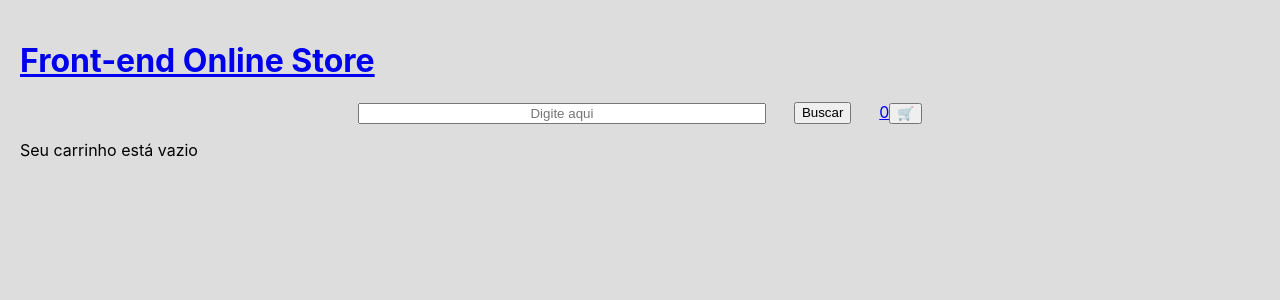
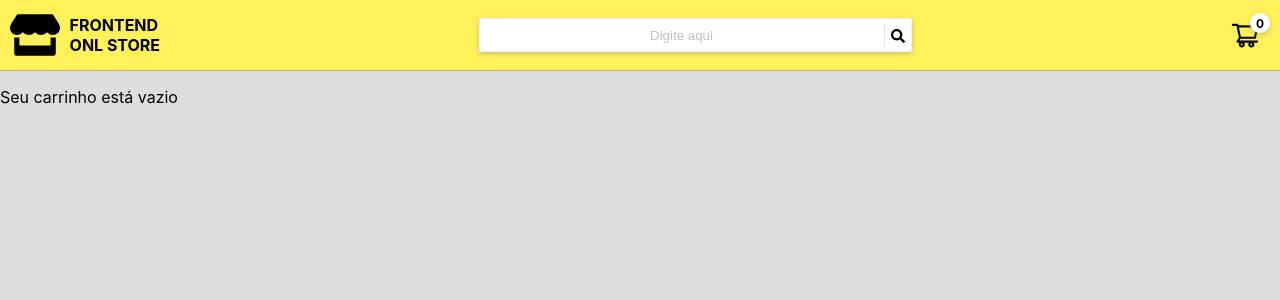
Before and after one commit to gustavodutradev/Project-Online-Store, a React (Create React App) app: page /carrinho in a window 1280 px wide. Shown: the top 300 px of the page. Built offline with nearby package versions, Linux system fonts and the light colour scheme.

Commit message:
Estilização CSS do Header e reajuste de lógica da barra do search

```diff
--- a/package.json
+++ b/package.json
@@ -10,6 +10,7 @@
     "prop-types": "^15.8.1",
     "react": "^17.0.2",
     "react-dom": "^17.0.2",
+    "react-icons": "^4.4.0",
     "react-router-dom": "^5.2.0",
     "react-scripts": "5.0.1"
   },
--- a/src/App.css
+++ /dev/null
@@ -1,42 +0,0 @@
-.App {
-  text-align: center;
-}
-
-.App-logo {
-  height: 40vmin;
-  pointer-events: none;
-}
-
-@media ( prefers-reduced-motion : no-preference ) {
-
-  .App-logo {
-    animation: App-logo-spin infinite 20s linear;
-  }
-
-}
-
-.App-header {
-  align-items: center;
-  background-color: #282c34;
-  color: white;
-  display: flex;
-  flex-direction: column;
-  font-size: calc(10px + 2vmin);
-  justify-content: center;
-  min-height: 100vh;
-}
-
-.App-link {
-  color: #61dafb;
-}
-
-@keyframes App-logo-spin {
-
-  from {
-    transform: rotate(0deg);
-  }
-
-  to {
-    transform: rotate(360deg);
-  }
-}
--- a/src/App.js
+++ b/src/App.js
@@ -1,9 +1,8 @@
-/* eslint-disable react/no-unused-state */
+/* eslint-disable react/jsx-max-depth */
 // Main Imports
 import React from 'react';
-import './App.css';
 // Logic Imports
-import { Switch, Route, BrowserRouter, Link } from 'react-router-dom';
+import { Switch, Route, BrowserRouter, Redirect } from 'react-router-dom';
 import * as api from './services/api';
 // Component Imports
 import Carrinho from './components/Carrinho';
@@ -12,6 +11,10 @@ import SideBar from './components/SideBar';
 import Header from './components/Header';
 import Product from './components/Product';
 import Checkout from './components/Checkout';
+// CSS Import
+import './css/App.css';
+import './css/Header.css';
+// Icons Imports
 
 class App extends React.Component {
   state = {
@@ -21,6 +24,7 @@ class App extends React.Component {
       results: [],
     },
     cartList: JSON.parse(localStorage.getItem('cart')) || [],
+    redirect: false,
   }
 
   handleChange = ({ target }) => {
@@ -101,12 +105,6 @@ class App extends React.Component {
     });
   }
 
-  // setStockMaxQuantity = () => {
-  //   const { cartList } = this.state;
-  //   const { available_quantity } = cartList;
-  //   if(qtd produto > que qtd estoque)
-  // }
-
   searchRequest = async () => {
     const { searchInput } = this.state;
     const request = await api.getProductsFromCategoryAndQuery('', searchInput);
@@ -115,6 +113,23 @@ class App extends React.Component {
       searchResult: request,
       clickSearch: true,
     });
+  }
+
+  searchRequestEnter = async (event) => {
+    if (event.key === 'Enter') {
+      this.setState({
+        redirect: false,
+      }, async () => {
+        const { searchInput } = this.state;
+        const request = await api.getProductsFromCategoryAndQuery('', searchInput);
+
+        this.setState({
+          searchResult: request,
+          clickSearch: true,
+          redirect: true,
+        });
+      });
+    }
   }
 
   setFilterCategory = async (categoryId) => {
@@ -128,21 +143,18 @@ class App extends React.Component {
   }
 
   render() {
-    const { searchInput, searchResult, clickSearch, cartList } = this.state;
+    const { searchInput, searchResult, clickSearch, cartList, redirect } = this.state;
 
     return (
       <BrowserRouter>
-        <Link to="/">
-          <h1>Front-end Online Store</h1>
-        </Link>
-
-        <div className="header">
-
+        <div>
           <Header
             handleChange={ this.handleChange }
             searchRequest={ this.searchRequest }
+            searchRequestEnter={ this.searchRequestEnter }
             cartList={ cartList }
           />
+          { redirect && <Redirect to="/" /> }
         </div>
         <div className="page-body">
           <Switch>
--- a/src/components/Header.jsx
+++ b/src/components/Header.jsx
@@ -1,13 +1,29 @@
+// Main Imports
 import React, { Component } from 'react';
 import PropTypes from 'prop-types';
 import { Link } from 'react-router-dom';
 
+// Icons
+import { FaStore, FaSearch } from 'react-icons/fa';
+import { AiOutlineShoppingCart } from 'react-icons/ai';
+
 class Header extends Component {
   render() {
-    const { handleChange, searchRequest, cartList } = this.props;
+    const { handleChange, searchRequest, cartList, searchRequestEnter } = this.props;
 
     return (
-      <div className="header-bar">
+      <div className="header">
+        <Link to="/">
+          <div className="logo">
+            <FaStore />
+            <span className="logo-title">
+              FRONTEND
+              <br />
+              ONL STORE
+            </span>
+          </div>
+        </Link>
+        <div className="search-bar">
           <label htmlFor="home-initial-message">
             <input
               type="text"
@@ -16,19 +32,36 @@ class Header extends Component {
               placeholder="Digite aqui"
               data-testid="query-input"
               className="search-input"
+              onKeyDown={ searchRequestEnter }
             />
           </label>
+          <Link to="/">
             <button
               type="submit"
               data-testid="query-button"
               onClick={ searchRequest }
+              className="search-button"
             >
-          Buscar
+              <FaSearch />
             </button>
+          </Link>
+        </div>
+        <div className="cart-button">
           <Link data-testid="shopping-cart-button" to="/carrinho">
-          <span data-testid="shopping-cart-size">{cartList.length}</span>
-          <button type="button">🛒</button>
+            <div
+              data-testid="shopping-cart-size"
+              className="cart-quantity"
+            >
+              {cartList.length}
+            </div>
+            <button
+              type="button"
+              className="shopping-cart"
+            >
+              <AiOutlineShoppingCart />
+            </button>
           </Link>
+        </div>
       </div>
     );
   }
@@ -38,6 +71,7 @@ Header.propTypes = {
   handleChange: PropTypes.func.isRequired,
   searchRequest: PropTypes.func.isRequired,
   cartList: PropTypes.instanceOf(Array).isRequired,
+  searchRequestEnter: PropTypes.func.isRequired,
 };
 
 export default Header;
--- /dev/null
+++ b/src/css/App.css
@@ -0,0 +1,41 @@
+body {
+  background-color: rgb(221, 221, 221);
+  font-family: -apple-system , BlinkMacSystemFont , 'Segoe UI' , 'Roboto' , 'Oxygen' , 'Ubuntu' , 'Cantarell' , 'Fira Sans' , 'Droid Sans' , 'Helvetica Neue' , sans-serif;
+  -webkit-font-smoothing: antialiased;
+  -moz-osx-font-smoothing: grayscale;
+  height: 100vh;
+  margin: 0;
+}
+
+code {
+  font-family: source-code-pro , Menlo , Monaco , Consolas , 'Courier New' , monospace;
+}
+
+a {
+  color: inherit;
+  text-decoration: none;
+}
+
+.page-body {
+  display: flex;
+  flex-flow: row nowrap;
+}
+
+.categories-container {
+  display: flex;
+  flex-direction: column;
+  gap: 10px;
+  height: 100vh;
+  overflow-y: visible;
+  width: 200px;
+}
+
+.search-results {
+  align-content: flex-start;
+  display: flex;
+  flex-flow: row wrap;
+  height: 100%;
+  justify-content: center;
+  padding: 20px;
+  width: 100%;
+}
--- /dev/null
+++ b/src/css/Header.css
@@ -0,0 +1,92 @@
+.header {
+  align-items: center;
+  background-color: rgb(255, 241, 89);
+  border-bottom: 1px solid rgb(0, 0, 0, 0.25);
+  display: flex;
+  flex-flow: row wrap;
+  justify-content: space-between;
+  padding: 10px;
+}
+
+.logo {
+  align-items: center;
+  display: flex;
+  flex-flow: row nowrap;
+  font-size: 50px;
+  justify-content: space-between;
+  width: 150px;
+}
+
+.logo-title {
+  font-size: 16px;
+  font-weight: bold;
+}
+
+.search-bar {
+  align-items: center;
+  background-color: white;
+  border: 1px solid rgba(116, 116, 116, 0.1);
+  border-radius: 2px;
+  box-shadow: 0 2px 5px rgba(148, 148, 148, 0.5);
+  display: flex;
+  flex-flow: row;
+}
+
+.search-input {
+  border: 0;
+  height: 30px;
+  text-align: center;
+  width: 400px;
+}
+
+.search-input:focus {
+  outline: none;
+}
+
+.search-input::placeholder {
+  color: rgb(0, 0, 0, 0.25);
+}
+
+.search-button {
+  background-color: rgb(0, 0, 0, 0);
+  border: 0;
+  border-left: 1px solid rgb(0, 0, 0, 0.1);
+  cursor: pointer;
+  font-size: 14px;
+  padding-top: 5px;
+}
+
+.cart-button {
+  align-content: center;
+  align-items: center;
+  display: flex;
+  flex-flow: row;
+  justify-content: center;
+  position: relative;
+}
+
+.shopping-cart {
+  background-color: rgb(0, 0, 0, 0);
+  border: 0;
+  cursor: pointer;
+  font-size: 30px;
+  padding: 0;
+  padding-right: 10px;
+  padding-top: 7px;
+}
+
+.cart-quantity {
+  align-items: center;
+  background-color: white;
+  border-radius: 100%;
+  box-shadow: 0 2px 5px rgba(148, 148, 148, 0.5);
+  display: flex;
+  font-size: 12px;
+  font-weight: bold;
+  height: 20px;
+  justify-content: center;
+  position: absolute;
+  right: 0;
+  top: 0;
+  width: 20px;
+}
--- a/src/index.css
+++ /dev/null
@@ -1,53 +0,0 @@
-body {
-  margin: 0;
-  font-family: -apple-system, BlinkMacSystemFont, 'Segoe UI', 'Roboto', 'Oxygen',
-    'Ubuntu', 'Cantarell', 'Fira Sans', 'Droid Sans', 'Helvetica Neue',
-    sans-serif;
-  -webkit-font-smoothing: antialiased;
-  -moz-osx-font-smoothing: grayscale;
-  padding: 20px;
-  background-color: rgb(221, 221, 221);
-  height: 100vh;
-}
-
-code {
-  font-family: source-code-pro, Menlo, Monaco, Consolas, 'Courier New',
-    monospace;
-}
-
-.header-bar {
-  display: flex;
-  max-width: 50%;
-  flex-flow: row wrap;
-  justify-content: space-evenly;
-  margin: auto;
-}
-
-.search-input {
-  width: 400px;
-  text-align: center;
-}
-
-.page-body {
-  display: flex;
-  flex-flow: row nowrap;
-}
-
-.categories-container {
-  display: flex;
-  flex-direction: column;
-  gap: 10px;
-  width: 200px;
-  height: 100vh;
-  overflow-y:visible;
-}
-
-.search-results {
-  display: flex;
-  width: 100%;
-  height: 100%;
-  flex-flow: row wrap;
-  align-content: flex-start;
-  justify-content: center;
-  padding: 20px;
-}
--- a/src/index.js
+++ b/src/index.js
@@ -1,6 +1,5 @@
 import React from 'react';
 import ReactDOM from 'react-dom';
-import './index.css';
 import App from './App';
 import * as serviceWorker from './serviceWorker';
 
```
Also changed, not shown: 1 other file (tests, documents, lock files or other folders). Lines whose indentation alone changed are shown as unchanged.
